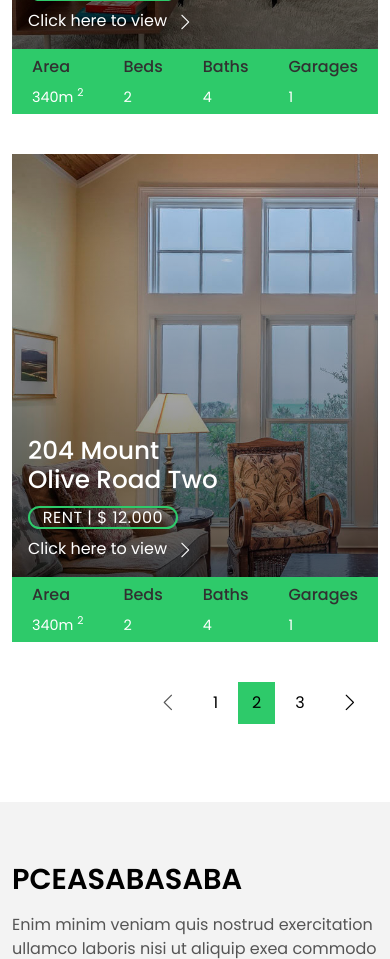
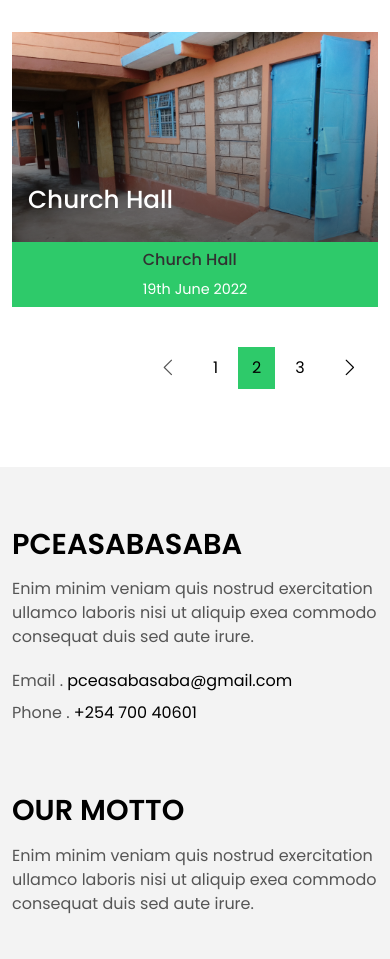
Before and after one commit to HashInferni/churchwebsite, a Django app: page /property-grid.html/ in a window 390 px wide. Shown: the part 2965-3924 px from the top of the page. Run offline with Django 4.2, Linux system fonts and the light colour scheme; parts of the project's set-up code (start-up, migrations or seed data) failed here and were passed over; some libraries are stand-ins or nearby versions.

Commit message:
Pushing to heroku

```diff
--- a/mysite/settings.py
+++ b/mysite/settings.py
@@ -17,7 +17,7 @@ from pathlib import Path
 
 # Build paths inside the project like this: BASE_DIR / 'subdir'.
 BASE_DIR = Path(__file__).resolve().parent.parent
-BASE_DIR = os.path.dirname(os.path.dirname(os.path.abspath(__file__)))
+#BASE_DIR = os.path.dirname(os.path.dirname(os.path.abspath(__file__)))
 
 # Quick-start development settings - unsuitable for production
 # See https://docs.djangoproject.com/en/4.0/howto/deployment/checklist/
--- a/pceasabasaba/templates/pceasabasaba/about.html
+++ b/pceasabasaba/templates/pceasabasaba/about.html
@@ -221,10 +221,12 @@
                   </h3>
                 </div>
                 <p class="color-text-a">
-                  Our church goes way back to 1992 when it was first established. eget tincidunt nibh pulvinar a. Vivamus magna justo, lacinia eget
+                  Our church goes way back to 20th September 1992 when it was first established.The three elders who started it are:
+                  Mr Joseph Ndung'u Kanyotu(Gatukuyu District), Mr James Muiruri Mburu(Sabasaba District) and Mrs Peris Magiri Muiruri
+                  (Gathuri District). They are now retired elders.
                   consectetur sed, convallis
                   at tellus. Praesent sapien massa, convallis a pellentesque nec, egestas non nisi. Vestibulum
-                  ante ipsum primis in faucibus orci luctus et ultrices posuere cubilia Curae; Donec velit
+
                   neque, auctor sit amet aliquam vel, ullamcorper sit amet ligula.
                 </p>
                 <p class="color-text-a">
--- a/pceasabasaba/templates/pceasabasaba/property-grid.html
+++ b/pceasabasaba/templates/pceasabasaba/property-grid.html
@@ -205,43 +205,26 @@
           <div class="col-md-4">
             <div class="card-box-a card-shadow">
               <div class="img-box-a">
-                <img src="assets/img/property-1.jpg" alt="" class="img-a img-fluid">
+                <img src="{% static 'pceasabasaba/assets/img/packing_space.jpg'%}" alt="" class="img-a img-fluid">
               </div>
               <div class="card-overlay">
                 <div class="card-overlay-a-content">
                   <div class="card-header-a">
                     <h2 class="card-title-a">
-                      <a href="#">204 Mount
-                        <br /> Olive Road Two</a>
+                      <a href="#">Packing Space</a>
                     </h2>
                   </div>
                   <div class="card-body-a">
-                    <div class="price-box d-flex">
-                      <span class="price-a">rent | $ 12.000</span>
-                    </div>
-                    <a href="property-single.html" class="link-a">Click here to view
-                      <span class="bi bi-chevron-right"></span>
-                    </a>
+
+
                   </div>
                   <div class="card-footer-a">
                     <ul class="card-info d-flex justify-content-around">
                       <li>
-                        <h4 class="card-info-title">Area</h4>
-                        <span>340m
-                          <sup>2</sup>
+                        <h4 class="card-info-title">Ample Packing space</h4>
+                        <span>10th July 2022
+
                         </span>
-                      </li>
-                      <li>
-                        <h4 class="card-info-title">Beds</h4>
-                        <span>2</span>
-                      </li>
-                      <li>
-                        <h4 class="card-info-title">Baths</h4>
-                        <span>4</span>
-                      </li>
-                      <li>
-                        <h4 class="card-info-title">Garages</h4>
-                        <span>1</span>
                       </li>
                     </ul>
                   </div>
@@ -252,43 +235,25 @@
           <div class="col-md-4">
             <div class="card-box-a card-shadow">
               <div class="img-box-a">
-                <img src="assets/img/property-3.jpg" alt="" class="img-a img-fluid">
+                <img src="{% static 'pceasabasaba/assets/img/playground.jpg'%}" alt="" class="img-a img-fluid">
               </div>
               <div class="card-overlay">
                 <div class="card-overlay-a-content">
                   <div class="card-header-a">
                     <h2 class="card-title-a">
-                      <a href="#">204 Mount
-                        <br /> Olive Road Two</a>
+                      <a href="#">Playground</a>
                     </h2>
                   </div>
                   <div class="card-body-a">
-                    <div class="price-box d-flex">
-                      <span class="price-a">rent | $ 12.000</span>
-                    </div>
-                    <a href="property-single.html" class="link-a">Click here to view
-                      <span class="bi bi-chevron-right"></span>
-                    </a>
+
+
                   </div>
                   <div class="card-footer-a">
                     <ul class="card-info d-flex justify-content-around">
                       <li>
-                        <h4 class="card-info-title">Area</h4>
-                        <span>340m
-                          <sup>2</sup>
+                        <h4 class="card-info-title">Playground</h4>
+                        <span>22nd May 2022
                         </span>
-                      </li>
-                      <li>
-                        <h4 class="card-info-title">Beds</h4>
-                        <span>2</span>
-                      </li>
-                      <li>
-                        <h4 class="card-info-title">Baths</h4>
-                        <span>4</span>
-                      </li>
-                      <li>
-                        <h4 class="card-info-title">Garages</h4>
-                        <span>1</span>
                       </li>
                     </ul>
                   </div>
@@ -299,43 +264,26 @@
           <div class="col-md-4">
             <div class="card-box-a card-shadow">
               <div class="img-box-a">
-                <img src="assets/img/property-6.jpg" alt="" class="img-a img-fluid">
+                <img src="{% static 'pceasabasaba/assets/img/vestry_1.jpg'%}" alt="" class="img-a img-fluid">
               </div>
               <div class="card-overlay">
                 <div class="card-overlay-a-content">
                   <div class="card-header-a">
                     <h2 class="card-title-a">
-                      <a href="#">204 Mount
-                        <br /> Olive Road Two</a>
+                      <a href="#">Vestry</a>
                     </h2>
                   </div>
                   <div class="card-body-a">
-                    <div class="price-box d-flex">
-                      <span class="price-a">rent | $ 12.000</span>
-                    </div>
-                    <a href="property-single.html" class="link-a">Click here to view
-                      <span class="bi bi-chevron-right"></span>
-                    </a>
+
+
                   </div>
                   <div class="card-footer-a">
                     <ul class="card-info d-flex justify-content-around">
                       <li>
-                        <h4 class="card-info-title">Area</h4>
-                        <span>340m
-                          <sup>2</sup>
+                        <h4 class="card-info-title">Vestry</h4>
+                        <span>12th June 2022
+
                         </span>
-                      </li>
-                      <li>
-                        <h4 class="card-info-title">Beds</h4>
-                        <span>2</span>
-                      </li>
-                      <li>
-                        <h4 class="card-info-title">Baths</h4>
-                        <span>4</span>
-                      </li>
-                      <li>
-                        <h4 class="card-info-title">Garages</h4>
-                        <span>1</span>
                       </li>
                     </ul>
                   </div>
@@ -346,44 +294,29 @@
           <div class="col-md-4">
             <div class="card-box-a card-shadow">
               <div class="img-box-a">
-                <img src="assets/img/property-7.jpg" alt="" class="img-a img-fluid">
+                <img src="{% static 'pceasabasaba/assets/img/kitchen.jpg'%}" alt="" class="img-a img-fluid">
               </div>
               <div class="card-overlay">
                 <div class="card-overlay-a-content">
                   <div class="card-header-a">
                     <h2 class="card-title-a">
-                      <a href="#">204 Mount
-                        <br /> Olive Road Two</a>
+                      <a href="#">Kitchen</a>
                     </h2>
                   </div>
                   <div class="card-body-a">
-                    <div class="price-box d-flex">
-                      <span class="price-a">rent | $ 12.000</span>
-                    </div>
-                    <a href="property-single.html" class="link-a">Click here to view
-                      <span class="bi bi-chevron-right"></span>
-                    </a>
+
+
                   </div>
                   <div class="card-footer-a">
                     <ul class="card-info d-flex justify-content-around">
                       <li>
-                        <h4 class="card-info-title">Area</h4>
-                        <span>340m
-                          <sup>2</sup>
+                        <h4 class="card-info-title">Kitchen</h4>
+                        <span>12th June 2022
                         </span>
                       </li>
-                      <li>
-                        <h4 class="card-info-title">Beds</h4>
-                        <span>2</span>
-                      </li>
-                      <li>
-                        <h4 class="card-info-title">Baths</h4>
-                        <span>4</span>
-                      </li>
-                      <li>
-                        <h4 class="card-info-title">Garages</h4>
-                        <span>1</span>
-                      </li>
+
+
+
                     </ul>
                   </div>
                 </div>
@@ -393,44 +326,30 @@
           <div class="col-md-4">
             <div class="card-box-a card-shadow">
               <div class="img-box-a">
-                <img src="assets/img/property-8.jpg" alt="" class="img-a img-fluid">
+                <img src="{% static 'pceasabasaba/assets/img/ladies_washrooms.jpg'%}" alt="" class="img-a img-fluid">
               </div>
               <div class="card-overlay">
                 <div class="card-overlay-a-content">
                   <div class="card-header-a">
                     <h2 class="card-title-a">
-                      <a href="#">204 Mount
-                        <br /> Olive Road Two</a>
+                      <a href="#">Ladies Washrooms</a>
                     </h2>
                   </div>
                   <div class="card-body-a">
-                    <div class="price-box d-flex">
-                      <span class="price-a">rent | $ 12.000</span>
-                    </div>
-                    <a href="property-single.html" class="link-a">Click here to view
-                      <span class="bi bi-chevron-right"></span>
-                    </a>
+
+
                   </div>
                   <div class="card-footer-a">
                     <ul class="card-info d-flex justify-content-around">
                       <li>
-                        <h4 class="card-info-title">Area</h4>
-                        <span>340m
-                          <sup>2</sup>
+                        <h4 class="card-info-title">Modern Washrooms</h4>
+                        <span>12th June 2022
+
                         </span>
                       </li>
-                      <li>
-                        <h4 class="card-info-title">Beds</h4>
-                        <span>2</span>
-                      </li>
-                      <li>
-                        <h4 class="card-info-title">Baths</h4>
-                        <span>4</span>
-                      </li>
-                      <li>
-                        <h4 class="card-info-title">Garages</h4>
-                        <span>1</span>
-                      </li>
+
+
+
                     </ul>
                   </div>
                 </div>
@@ -440,44 +359,129 @@
           <div class="col-md-4">
             <div class="card-box-a card-shadow">
               <div class="img-box-a">
-                <img src="assets/img/property-10.jpg" alt="" class="img-a img-fluid">
+                <img src="{% static 'pceasabasaba/assets/img/mens_washrooms.jpg'%}" alt="" class="img-a img-fluid">
               </div>
               <div class="card-overlay">
                 <div class="card-overlay-a-content">
                   <div class="card-header-a">
                     <h2 class="card-title-a">
-                      <a href="#">204 Mount
-                        <br /> Olive Road Two</a>
+                      <a href="#">Mens' Washrooms</a>
                     </h2>
                   </div>
                   <div class="card-body-a">
-                    <div class="price-box d-flex">
-                      <span class="price-a">rent | $ 12.000</span>
-                    </div>
-                    <a href="property-single.html" class="link-a">Click here to view
-                      <span class="bi bi-chevron-right"></span>
-                    </a>
+
+
                   </div>
                   <div class="card-footer-a">
                     <ul class="card-info d-flex justify-content-around">
                       <li>
-                        <h4 class="card-info-title">Area</h4>
-                        <span>340m
-                          <sup>2</sup>
+                        <h4 class="card-info-title">Modern Washrooms</h4>
+                        <span>12th June 2022
+
                         </span>
                       </li>
+
+
+
+                    </ul>
+                  </div>
+                </div>
+              </div>
+            </div>
+          </div>
+          <div class="col-md-4">
+            <div class="card-box-a card-shadow">
+              <div class="img-box-a">
+                <img src="{% static 'pceasabasaba/assets/img/hall_1.jpg'%}" alt="" class="img-a img-fluid">
+              </div>
+              <div class="card-overlay">
+                <div class="card-overlay-a-content">
+                  <div class="card-header-a">
+                    <h2 class="card-title-a">
+                      <a href="#">Church Hall</a>
+                    </h2>
+                  </div>
+                  <div class="card-body-a">
+
+
+                  </div>
+                  <div class="card-footer-a">
+                    <ul class="card-info d-flex justify-content-around">
                       <li>
-                        <h4 class="card-info-title">Beds</h4>
-                        <span>2</span>
+                        <h4 class="card-info-title">Church Hall</h4>
+                        <span>19th June 2022
+
+                        </span>
                       </li>
+
+
+
+                    </ul>
+                  </div>
+                </div>
+              </div>
+            </div>
+          </div>
+          <div class="col-md-4">
+            <div class="card-box-a card-shadow">
+              <div class="img-box-a">
+                <img src="{% static 'pceasabasaba/assets/img/sunday_school_hall.jpg'%}" alt="" class="img-a img-fluid">
+              </div>
+              <div class="card-overlay">
+                <div class="card-overlay-a-content">
+                  <div class="card-header-a">
+                    <h2 class="card-title-a">
+                      <a href="#">Church School</a>
+                    </h2>
+                  </div>
+                  <div class="card-body-a">
+
+
+                  </div>
+                  <div class="card-footer-a">
+                    <ul class="card-info d-flex justify-content-around">
                       <li>
-                        <h4 class="card-info-title">Baths</h4>
-                        <span>4</span>
+                        <h4 class="card-info-title">Sunday School</h4>
+                        <span>17th July 2022
+
+                        </span>
                       </li>
+
+
+
+                    </ul>
+                  </div>
+                </div>
+              </div>
+            </div>
+          </div>
+          <div class="col-md-4">
+            <div class="card-box-a card-shadow">
+              <div class="img-box-a">
+                <img src="{% static 'pceasabasaba/assets/img/hall_1.jpg'%}" alt="" class="img-a img-fluid">
+              </div>
+              <div class="card-overlay">
+                <div class="card-overlay-a-content">
+                  <div class="card-header-a">
+                    <h2 class="card-title-a">
+                      <a href="#">Church Hall</a>
+                    </h2>
+                  </div>
+                  <div class="card-body-a">
+
+
+                  </div>
+                  <div class="card-footer-a">
+                    <ul class="card-info d-flex justify-content-around">
                       <li>
-                        <h4 class="card-info-title">Garages</h4>
-                        <span>1</span>
+                        <h4 class="card-info-title">Church Hall</h4>
+                        <span>19th June 2022
+
+                        </span>
                       </li>
+
+
+
                     </ul>
                   </div>
                 </div>
@@ -485,6 +489,8 @@
             </div>
           </div>
         </div>
+
+
         <div class="row">
           <div class="col-sm-12">
             <nav class="pagination-a">
```
Also changed, not shown: pceasabasaba/static/pceasabasaba/assets/img/hall.jpg (added), pceasabasaba/static/pceasabasaba/assets/img/hall_1.jpg (added), 10 other files.
